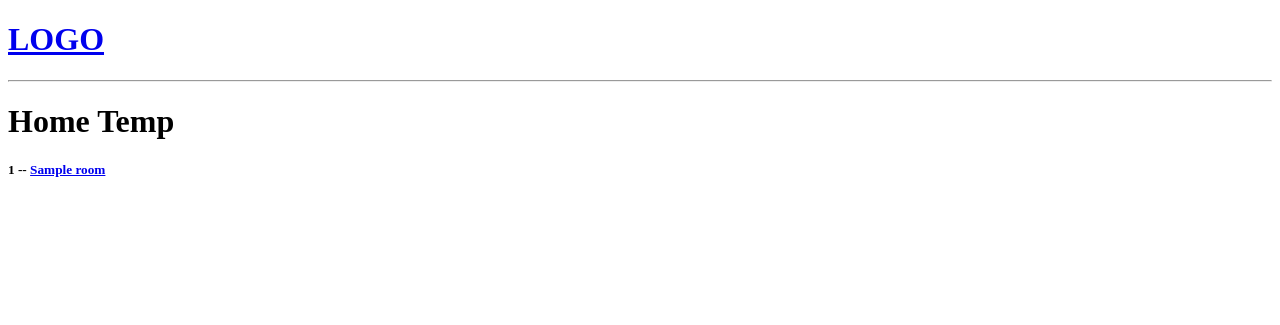
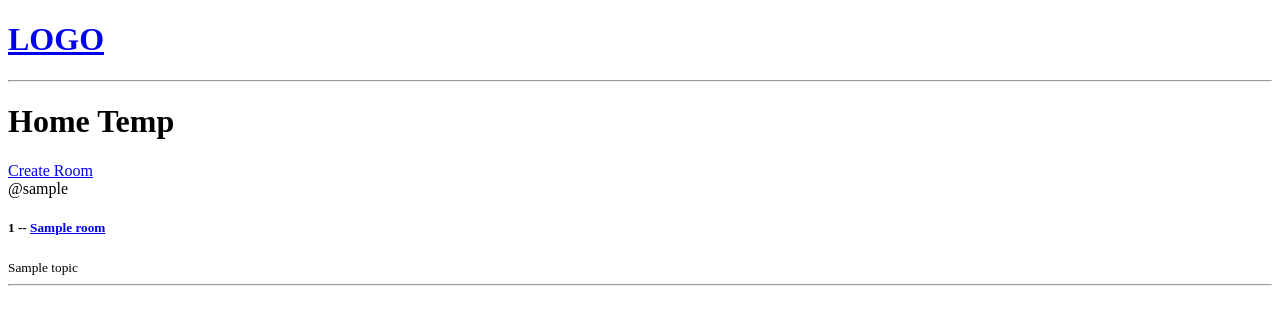
Before and after one commit to markpackham/DjangoDiscordClone, a Django app: page / in a window 1280 px wide. Shown: the top 325 px of the page. Run offline with Django 3.2, Linux system fonts and the light colour scheme; tables that the repository leaves empty hold one stand-in row (values such as "Sample post").

Commit message:
output Room form content
https://youtu.be/PtQiiknWUcI?t=6847

```diff
--- a/studybud/base/admin.py
+++ b/studybud/base/admin.py
@@ -1,6 +1,8 @@
 from django.contrib import admin
 
 # Register your models here.
-from .models import Room
+from .models import Room, Topic, Message
 
 admin.site.register(Room)
+admin.site.register(Topic)
+admin.site.register(Message)
--- a/studybud/base/models.py
+++ b/studybud/base/models.py
@@ -1,22 +1,35 @@
 from django.db import models
+from django.contrib.auth.models import User
 
 # Create your models here.
 
+class Topic(models.Model):
+    name = models.CharField(max_length=200)
+
+    def __str__(self):
+        return self.name
+
 class Room(models.Model):
-    # host = models.ForeignKey(User, on_delete=models.SET_NULL, null=True)
-    # topic = models.ForeignKey(Topic, on_delete=models.SET_NULL, null=True)
+    host = models.ForeignKey(User, on_delete=models.SET_NULL, null=True)
+    topic = models.ForeignKey(Topic, on_delete=models.SET_NULL, null=True)
     name = models.CharField(max_length=200)
     description = models.TextField(null=True, blank=True)
     # participants = models.ManyToManyField(User, related_name='participants', blank=True)
     updated = models.DateTimeField(auto_now=True)
     created = models.DateTimeField(auto_now_add=True)
 
+    class Meta:
+        ordering = ['-updated', '-created']
+
     def __str__(self):
         return self.name
 
 class Message(models.Model):
-    # user = models.ForeignKey(User, on_delete=models.CASCADE)
+    user = models.ForeignKey(User, on_delete=models.CASCADE)
     room = models.ForeignKey(Room, on_delete=models.CASCADE)
     body = models.TextField()
     updated = models.DateTimeField(auto_now=True)
     created = models.DateTimeField(auto_now_add=True)
+
+    def __str__(self):
+        return self.body[0:50]
--- a/studybud/base/templates/base/home.html
+++ b/studybud/base/templates/base/home.html
@@ -4,10 +4,14 @@
 <h1>Home Temp</h1>
 
 <div>
+    <a href="{% url 'create-room' %}">Create Room</a>
     <div>
         {% for room in rooms %}
         <div>
+            <span>@{{room.host.username}}</span>
             <h5>{{room.id}} -- <a href="{% url 'room' room.id %}">{{room.name}}</h5></a>
+            <small>{{room.topic.name}}</small>
+            <hr>
         </div>
         {% endfor %}
     </div>
--- a/studybud/base/urls.py
+++ b/studybud/base/urls.py
@@ -4,4 +4,5 @@ from . import views
 urlpatterns = [
     path('', views.home, name="home"),
     path('room/<str:pk>/', views.room, name="room"),
+    path('create-room/',views.createRoom, name="create-room"),
 ]
--- a/studybud/base/views.py
+++ b/studybud/base/views.py
@@ -1,5 +1,6 @@
-from django.shortcuts import render
+from django.shortcuts import render, redirect
 from .models import Room
+from .forms import RoomForm
 
 # rooms = [
 #     {'id':1, 'name': 'learn python!'},
@@ -16,3 +17,15 @@ def room(request, pk):
     room = Room.objects.get(id=pk)
     context = {'room':room}
     return render(request, 'base/room.html',context)
+
+def createRoom(request):
+    form = RoomForm()
+
+    if request.method == 'POST':
+        form = RoomForm(request.POST)
+        if form.is_valid():
+            form.save()
+            return redirect('home')
+
+    context = {'form':form}
+    return render(request, 'base/room_form.html', context)
```
Also changed, not shown: studybud/base/forms.py (added, +7 -0 lines), studybud/base/templates/base/room_form.html (added, +14 -0 lines), studybud/base/migrations/0002_auto_20211006_1533.py (added).
